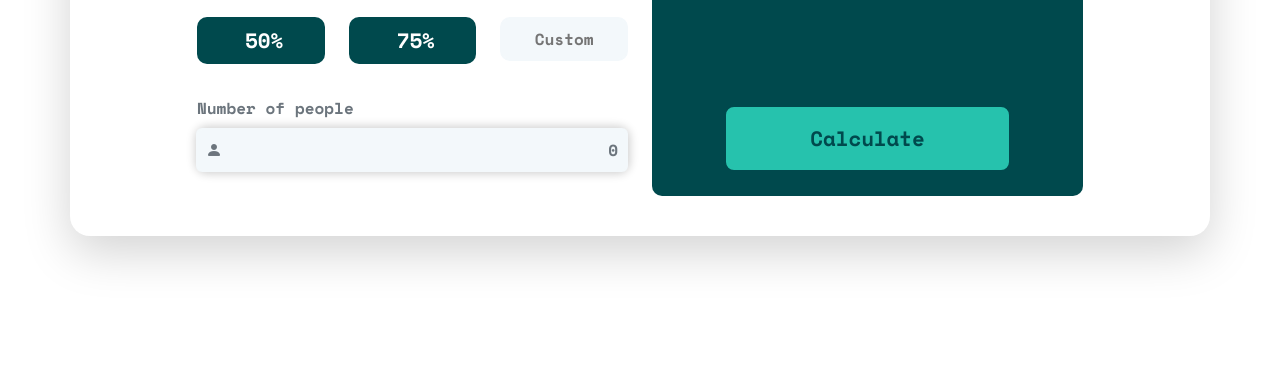
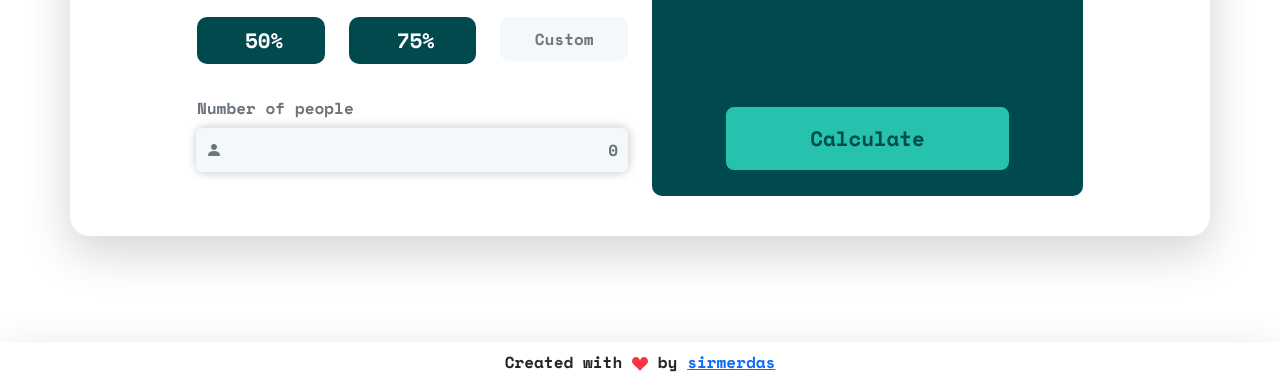
Before and after one commit to SirMERDAS/tip-calculator, a plain HTML site: page index.html in a window 1280 px wide. Shown: the part 418-800 px from the top of the page. Drawn offline with nearby package versions, Linux system fonts and the light colour scheme.

Commit message:
getting functional

```diff
--- a/index.html
+++ b/index.html
@@ -3,7 +3,7 @@
     <head>
         <meta charset="utf-8">
         <meta name="viewport" content="width=device-width, initial-scale=1">
-        <title>Bootstrap demo</title>
+        <title>Tip calculator</title>
         <link href="https://cdn.jsdelivr.net/npm/bootstrap@5.2.0/dist/css/bootstrap.min.css" rel="stylesheet"
             integrity="sha384-gH2yIJqKdNHPEq0n4Mqa/HGKIhSkIHeL5AyhkYV8i59U5AR6csBvApHHNl/vI1Bx" crossorigin="anonymous">
         <link rel="stylesheet" href="css/style.css">
@@ -17,7 +17,7 @@
 
 
         <div class="container mt-10">
-            <div class="row calculator-body shadow-lg p-4 mb-5">
+            <div class="row calculator-body shadow-lg p-4 mb-10">
                 <div class="col-md-1"></div>
                 <div class="col-md-5 py-3 bill-info ">
                     <form action="">
@@ -115,11 +115,26 @@
             </div>
         </div>
 
+        <div class="container-fluid position-fixed bottom-0 py-2 bg-white shadow-lg">
+            <div class="row ">
+                <div class="col-12 text-center">
+                    Created with
+                    <span>
+                        <svg xmlns="http://www.w3.org/2000/svg" width="16" height="16" fill="#fb3449" class="bi bi-suit-heart-fill" viewBox="0 0 16 16">
+                            <path d="M4 1c2.21 0 4 1.755 4 3.92C8 2.755 9.79 1 12 1s4 1.755 4 3.92c0 3.263-3.234 4.414-7.608 9.608a.513.513 0 0 1-.784 0C3.234 9.334 0 8.183 0 4.92 0 2.755
+                                1.79 1
+                                4
+                                1z"/>
+                            </svg>
+                        </span>
+                        by <a href="https://github.com/sirmerdas" target="_blank">sirmerdas</a>
+                    </div>
+                </div>
+            </div>
 
 
 
+            <script src="js/script.js"></script>
 
-        <script src="js/script.js"></script>
-
-    </body>
-</html>
+        </body>
+    </html>
```
